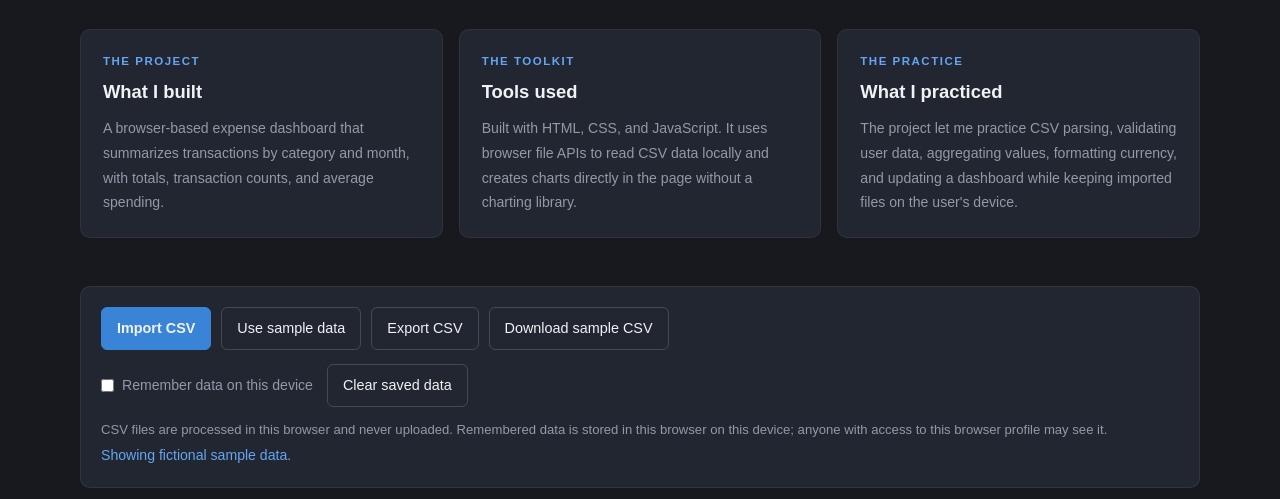
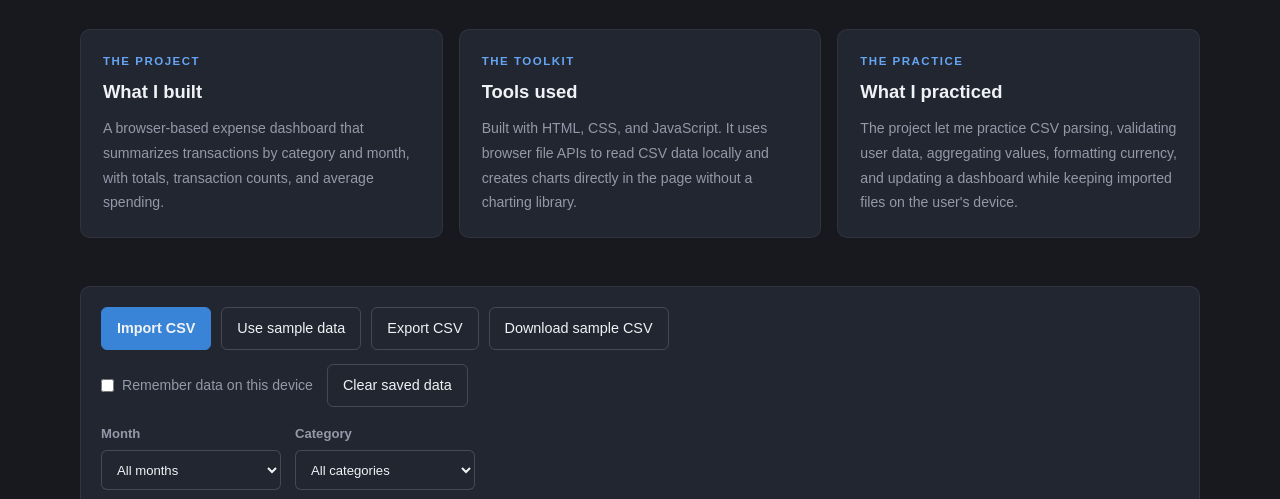
Before and after one commit to FranzEarl/Portfolio, a plain HTML site: page projects/expense-insights/index.html in a window 1280 px wide. Shown: the part 281-780 px from the top of the page. Drawn offline with Linux system fonts and the light colour scheme.

Commit message:
Add expense dashboard filters
Co-authored-by: Copilot App <223556219+Copilot@users.noreply.github.com>

```diff
--- a/projects/expense-insights/index.html
+++ b/projects/expense-insights/index.html
@@ -75,6 +75,20 @@
                         Clear saved data
                     </button>
                 </div>
+                <div class="expense-filters" aria-label="Filter expenses">
+                    <label class="expense-filter">
+                        <span>Month</span>
+                        <select id="month-filter">
+                            <option value="">All months</option>
+                        </select>
+                    </label>
+                    <label class="expense-filter">
+                        <span>Category</span>
+                        <select id="category-filter">
+                            <option value="">All categories</option>
+                        </select>
+                    </label>
+                </div>
                 <p class="privacy-note">
                     CSV files are processed in this browser and never uploaded. Remembered
                     data is stored in this browser on this device; anyone with access to
--- a/projects/expense-insights/script.js
+++ b/projects/expense-insights/script.js
@@ -38,6 +38,8 @@ const elements = {
     downloadSample: document.querySelector("#download-sample"),
     rememberData: document.querySelector("#remember-data"),
     clearSavedData: document.querySelector("#clear-saved-data"),
+    monthFilter: document.querySelector("#month-filter"),
+    categoryFilter: document.querySelector("#category-filter"),
     status: document.querySelector("#data-status"),
     total: document.querySelector("#total-spending"),
     count: document.querySelector("#transaction-count"),
@@ -193,7 +195,6 @@ function renderChart(container, entries, emptyMessage) {
 }
 
 function renderDashboard(expenses) {
-    currentExpenses = expenses;
     const total = expenses.reduce((sum, expense) => sum + expense.amount, 0);
     elements.total.textContent = currency.format(total);
     elements.count.textContent = expenses.length.toLocaleString("en-PH");
@@ -230,10 +231,74 @@ function renderDashboard(expenses) {
     renderChart(elements.months, monthEntries, "No monthly spending to show.");
 }
 
-function loadExpenses(expenses, sourceMessage) {
-    renderDashboard(expenses);
+function filterExpenses() {
+    const month = elements.monthFilter.value;
+    const category = elements.categoryFilter.value;
+    return currentExpenses.filter((expense) =>
+        (!month || expense.date.slice(0, 7) === month) &&
+        (!category || expense.category === category)
+    );
+}
+
+function renderFilteredExpenses(statusMessage) {
+    const filteredExpenses = filterExpenses();
+    renderDashboard(filteredExpenses);
+    if (statusMessage) {
+        setStatus(statusMessage);
+    } else {
+        setStatus(`Showing ${filteredExpenses.length} of ${currentExpenses.length} transactions.`);
+    }
+}
+
+function updateFilterOptions(reset = false) {
+    const selections = [
+        {
+            element: elements.monthFilter,
+            placeholder: "All months",
+            values: [...new Set(currentExpenses.map((expense) => expense.date.slice(0, 7)))]
+                .sort((left, right) => right.localeCompare(left))
+                .map((month) => ({
+                    value: month,
+                    label: new Intl.DateTimeFormat("en", {
+                        month: "long",
+                        year: "numeric",
+                        timeZone: "UTC"
+                    }).format(new Date(`${month}-01T00:00:00Z`))
+                }))
+        },
+        {
+            element: elements.categoryFilter,
+            placeholder: "All categories",
+            values: [...new Set(currentExpenses.map((expense) => expense.category))]
+                .sort((left, right) => left.localeCompare(right))
+                .map((category) => ({ value: category, label: category }))
+        }
+    ];
+
+    selections.forEach(({ element, placeholder, values }) => {
+        const selectedValue = reset ? "" : element.value;
+        const options = [document.createElement("option"), ...values.map(() =>
+            document.createElement("option")
+        )];
+        options[0].value = "";
+        options[0].textContent = placeholder;
+        values.forEach((option, index) => {
+            options[index + 1].value = option.value;
+            options[index + 1].textContent = option.label;
+        });
+        element.replaceChildren(...options);
+        element.value = values.some((option) => option.value === selectedValue)
+            ? selectedValue
+            : "";
+    });
+}
+
+function loadExpenses(expenses, sourceMessage, resetFilters = false) {
+    currentExpenses = expenses;
+    updateFilterOptions(resetFilters);
+    renderDashboard(filterExpenses());
     if (elements.rememberData.checked) {
-        saveCurrentExpenses(sourceMessage);
+        saveCurrentExpenses(`${sourceMessage} Remembered on this device.`);
     } else {
         setStatus(sourceMessage);
     }
@@ -277,7 +342,9 @@ function restoreSavedExpenses() {
 
         const expenses = parseExpenses(savedCsv);
         elements.rememberData.checked = true;
-        renderDashboard(expenses);
+        currentExpenses = expenses;
+        updateFilterOptions();
+        renderDashboard(filterExpenses());
         const label = expenses.length === 1 ? "transaction" : "transactions";
         setStatus(`Restored ${expenses.length} saved ${label} from this device.`);
     } catch (error) {
@@ -319,6 +386,9 @@ elements.rememberData.addEventListener("change", () => {
 
 elements.clearSavedData.addEventListener("click", clearSavedExpenses);
 
+elements.monthFilter.addEventListener("change", () => renderFilteredExpenses());
+elements.categoryFilter.addEventListener("change", () => renderFilteredExpenses());
+
 elements.exportButton.addEventListener("click", () => {
     const filename = "expenses.csv";
 
@@ -356,7 +426,7 @@ elements.file.addEventListener("change", async (event) => {
 });
 
 elements.sampleButton.addEventListener("click", () => {
-    loadExpenses(sampleExpenses, "Showing fictional sample data.");
+    loadExpenses(sampleExpenses, "Showing fictional sample data.", true);
 });
 
 loadExpenses(sampleExpenses, "Showing fictional sample data.");
--- a/projects/expense-insights/styles.css
+++ b/projects/expense-insights/styles.css
@@ -78,6 +78,38 @@
 }
 
 .remember-data-option:focus-within {
+    outline: 2px solid var(--accent-hover);
+    outline-offset: 3px;
+}
+
+.expense-filters {
+    display: flex;
+    flex-wrap: wrap;
+    gap: 14px;
+    margin-top: 16px;
+}
+
+.expense-filter {
+    display: grid;
+    gap: 6px;
+    color: var(--text-secondary);
+    font-size: 0.82rem;
+    font-weight: 600;
+}
+
+.expense-filter select {
+    min-width: 180px;
+    min-height: 40px;
+    padding: 8px 32px 8px 11px;
+    border: 1px solid rgba(146, 153, 168, 0.3);
+    border-radius: 6px;
+    color: var(--text-primary);
+    background: var(--surface);
+    font: inherit;
+    font-weight: 400;
+}
+
+.expense-filter select:focus-visible {
     outline: 2px solid var(--accent-hover);
     outline-offset: 3px;
 }
```
Also changed, not shown: projects/tests/expense-insights.test.js (+46 -0 lines), 1 other file.
